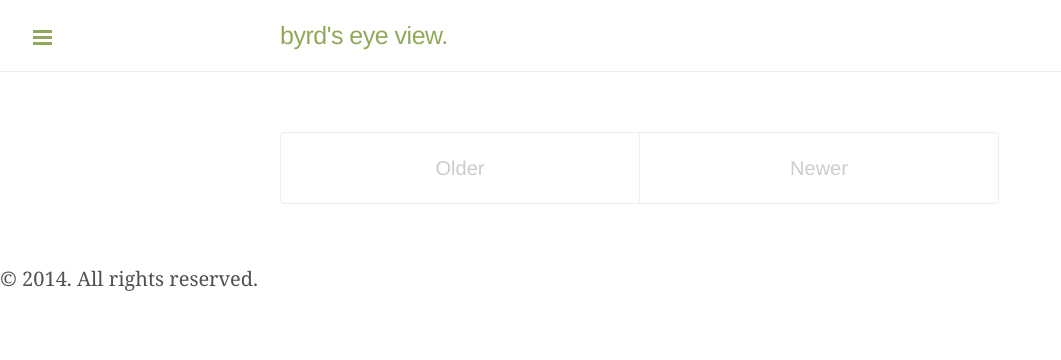
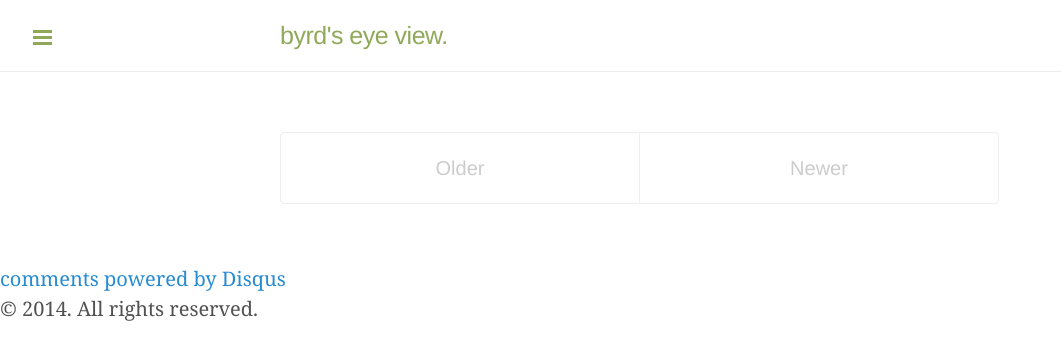
Before and after one commit to BBird40/BBird40.github.io, a Jekyll site: the page built from index.html, in a window 1280 px wide. Shown: the top 360 px of the page, without its empty margins (0-1061 px from the left). Built offline with Jekyll 4.4.1, drawn with Linux system fonts in a browser that asks for light colours; Markdown is read by kramdown in place of the engine named in the settings; the list of posts is cut into pages by our own code; comment, search, counter and statistics services are not loaded; part of the change alters nothing that is shown.

Commit message:
Added disqus & google analytics.

```diff
--- /dev/null
+++ b/_includes/comments.html
@@ -0,0 +1,16 @@
+<div id="disqus_thread"></div>
+
+	<script type="text/javascript">
+        /* * * CONFIGURATION VARIABLES: EDIT BEFORE PASTING INTO YOUR WEBPAGE * * */
+        var disqus_shortname = 'byrd'; // required: replace example with your forum shortname
+
+        /* * * DON'T EDIT BELOW THIS LINE * * */
+        (function() {
+            var dsq = document.createElement('script'); dsq.type = 'text/javascript'; dsq.async = true;
+            dsq.src = '//' + disqus_shortname + '.disqus.com/embed.js';
+            (document.getElementsByTagName('head')[0] || document.getElementsByTagName('body')[0]).appendChild(dsq);
+        })();
+    </script>
+
+	<noscript>Please enable JavaScript to view the <a href="http://disqus.com/?ref_noscript">comments powered by Disqus.</a></noscript>
+	<a href="http://disqus.com" class="dsq-brlink">comments powered by <span class="logo-disqus">Disqus</span></a>
--- /dev/null
+++ b/_includes/google_analytics.html
@@ -0,0 +1,10 @@
+<script>
+  (function(i,s,o,g,r,a,m){i['GoogleAnalyticsObject']=r;i[r]=i[r]||function(){
+  (i[r].q=i[r].q||[]).push(arguments)},i[r].l=1*new Date();a=s.createElement(o),
+  m=s.getElementsByTagName(o)[0];a.async=1;a.src=g;m.parentNode.insertBefore(a,m)
+  })(window,document,'script','//www.google-analytics.com/analytics.js','ga');
+
+  ga('create', 'UA-54482050-1', 'auto');
+  ga('send', 'pageview');
+
+</script>
--- a/_layouts/default.html
+++ b/_layouts/default.html
@@ -2,6 +2,7 @@
 <html xmlns="http://www.w3.org/1999/xhtml" xml:lang="en" lang="en-us">
 
   {% include head.html %}
+  {% include google_analytics.html %}
 
   <body class="theme-base-0b">
 
@@ -23,6 +24,8 @@
 	</div>
 
 	<label for="sidebar-checkbox" class="sidebar-toggle"></label>
+
+	{% include comments.html %}
 
     <div class="footer">
 		<p>
```
